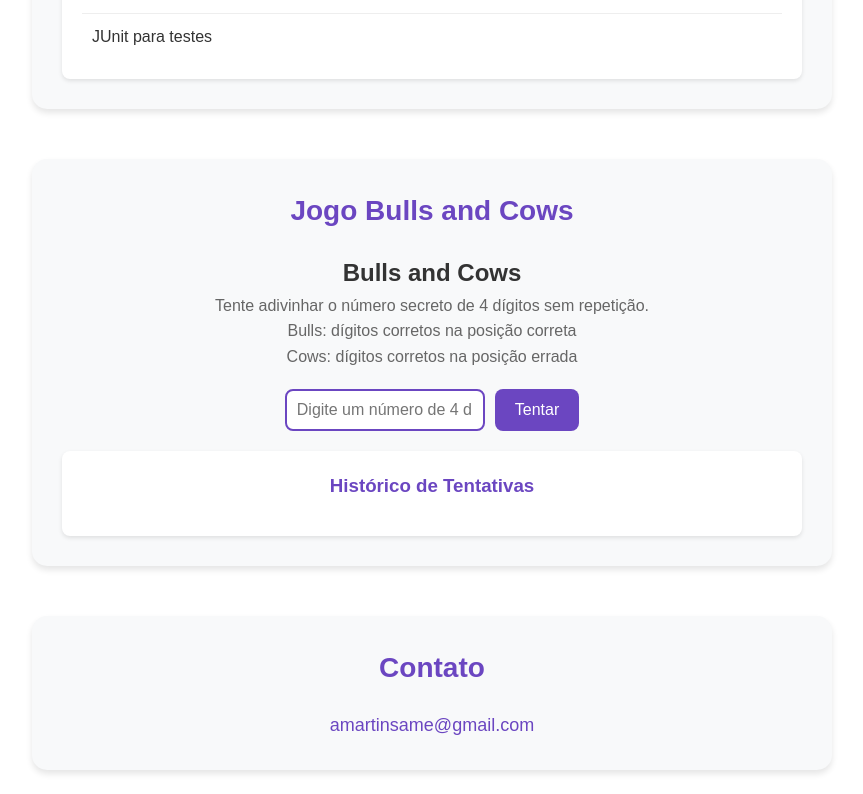
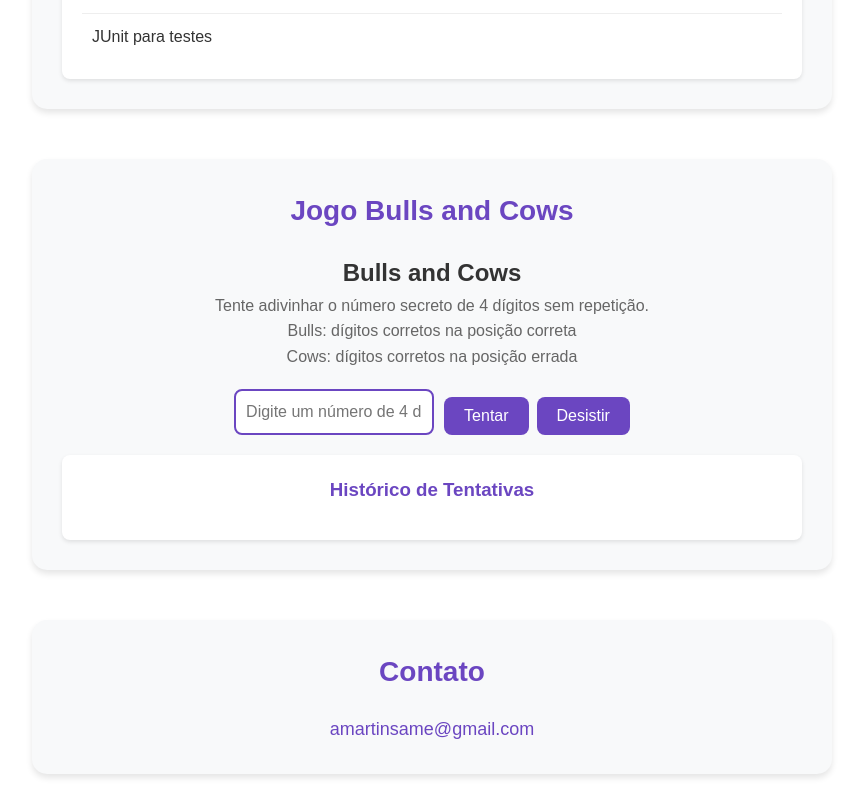
Before and after one commit to S0f0cl3S/Portfolio-PWB, a React (Vite) app in the folder portfolio/: page / in a window 1280 px wide. Shown: the part 1014-1808 px from the top of the page, without its empty margins (208-1071 px from the left). Built offline with nearby package versions, Linux system fonts and the light colour scheme.

Commit message:
back end do "desistir"

```diff
--- a/portfolio/src/App.jsx
+++ b/portfolio/src/App.jsx
@@ -30,7 +30,6 @@ function BullsAndCows() {
   const [gameOver, setGameOver] = useState(false);
 
   useEffect(() => {
-    // Gera um número secreto de 4 dígitos sem repetição
     const generateSecretNumber = () => {
       const numbers = [0, 1, 2, 3, 4, 5, 6, 7, 8, 9];
       let secret = '';
@@ -54,7 +53,6 @@ function BullsAndCows() {
     let bulls = 0;
     let cows = 0;
 
-    // Conta bulls (dígitos corretos na posição correta)
     for (let i = 0; i < 4; i++) {
       if (guess[i] === secretNumber[i]) {
         bulls++;
@@ -119,9 +117,19 @@ function BullsAndCows() {
           maxLength="4"
           disabled={gameOver}
         />
-        <button onClick={handleGuess} disabled={gameOver}>
-          Tentar
-        </button>
+
+        <div className="game-buttons">
+          <button onClick={handleGuess} disabled={gameOver}>
+            Tentar
+          </button>
+          <button
+            onClick={handleGiveUp}
+            disabled={gameOver}
+            className="give-up-button"
+          >
+            Desistir
+          </button>
+        </div>
       </div>
 
       {message && <p className="game-message">{message}</p>}
```
